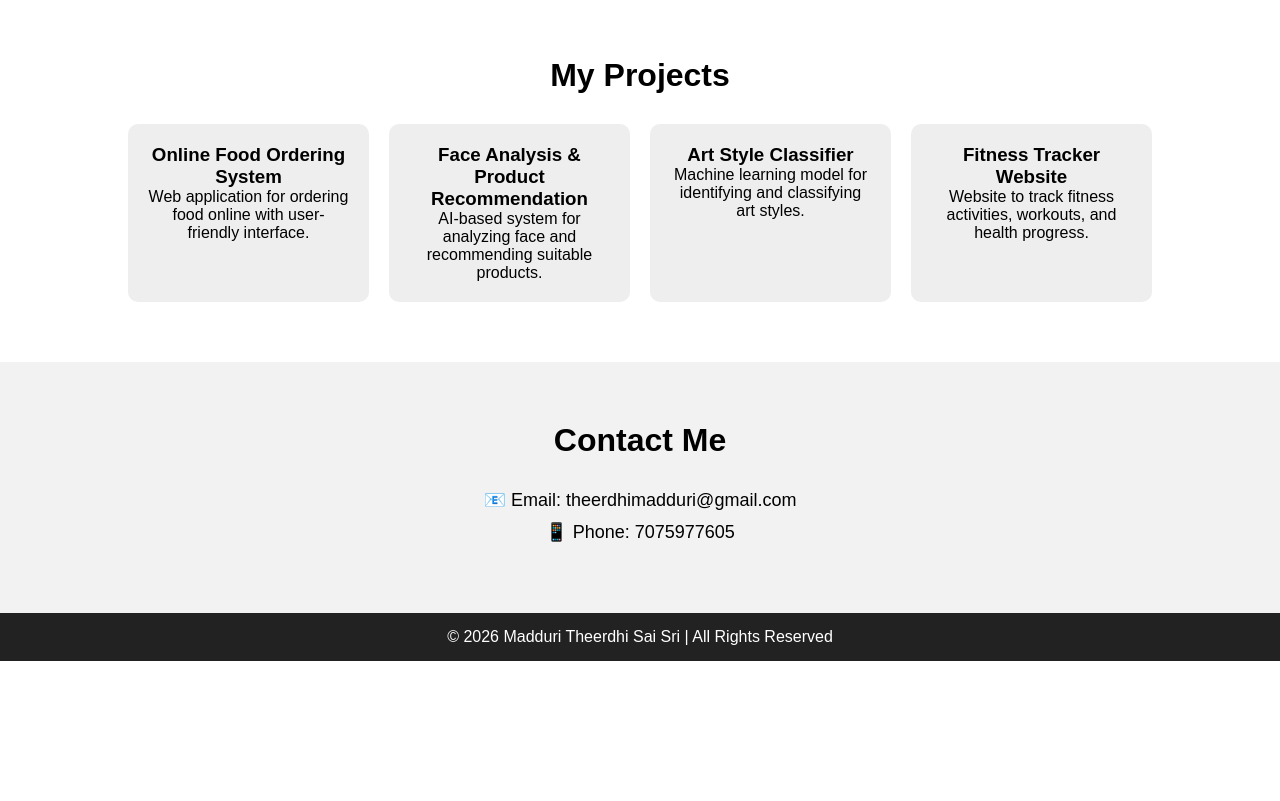
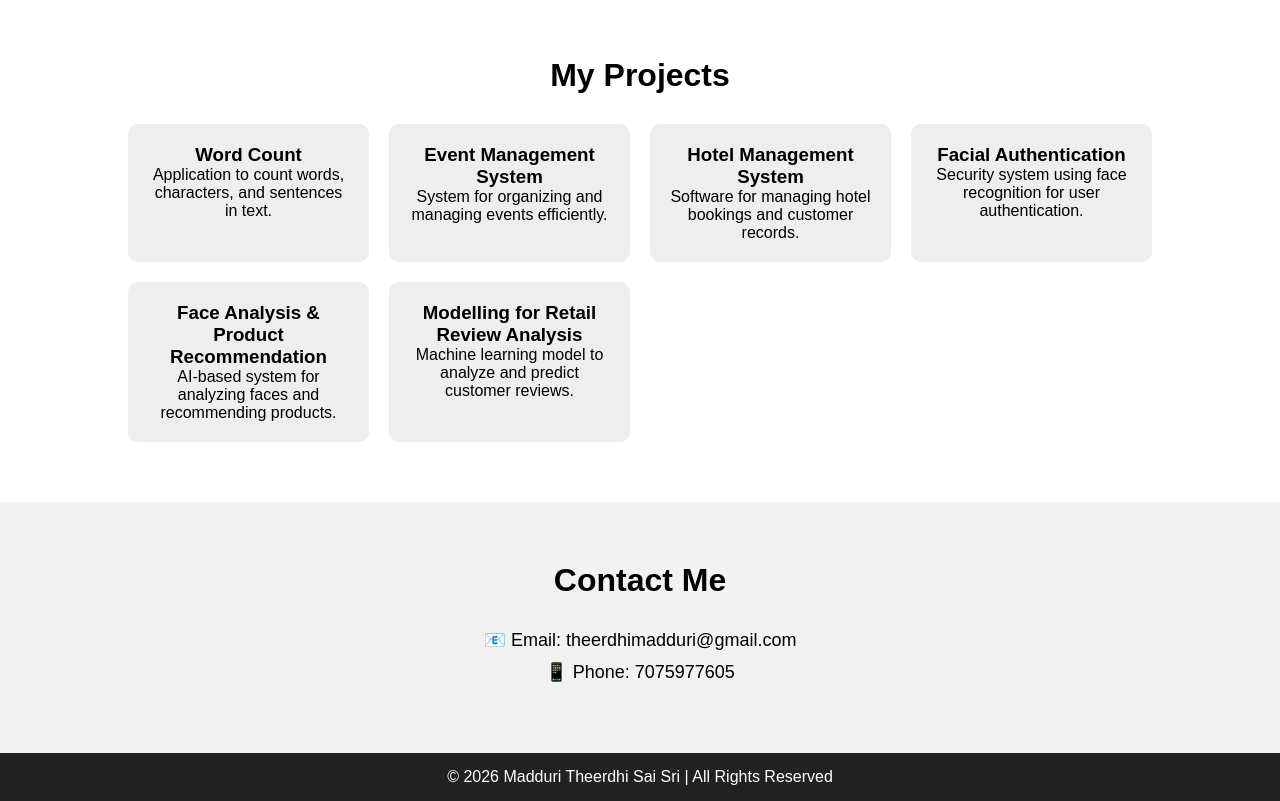
Before and after one commit to theerdhi/portfolio, a plain HTML site: page index.html in a window 1280 px wide. Shown: the part 1340-2141 px from the top of the page. Before the commit the page ends 2001 px from the top, so only its background shows below. Drawn offline with Linux system fonts and the light colour scheme.

Commit message:
Updated projects section

```diff
--- a/index.html
+++ b/index.html
@@ -83,23 +83,33 @@
     <div class="projects-box">
 
         <div class="project">
-            <h3>Online Food Ordering System</h3>
-            <p>Web application for ordering food online with user-friendly interface.</p>
+            <h3>Word Count</h3>
+            <p>Application to count words, characters, and sentences in text.</p>
+        </div>
+
+        <div class="project">
+            <h3>Event Management System</h3>
+            <p>System for organizing and managing events efficiently.</p>
+        </div>
+
+        <div class="project">
+            <h3>Hotel Management System</h3>
+            <p>Software for managing hotel bookings and customer records.</p>
+        </div>
+
+        <div class="project">
+            <h3>Facial Authentication</h3>
+            <p>Security system using face recognition for user authentication.</p>
         </div>
 
         <div class="project">
             <h3>Face Analysis & Product Recommendation</h3>
-            <p>AI-based system for analyzing face and recommending suitable products.</p>
+            <p>AI-based system for analyzing faces and recommending products.</p>
         </div>
 
         <div class="project">
-            <h3>Art Style Classifier</h3>
-            <p>Machine learning model for identifying and classifying art styles.</p>
-        </div>
-
-        <div class="project">
-            <h3>Fitness Tracker Website</h3>
-            <p>Website to track fitness activities, workouts, and health progress.</p>
+            <h3>Modelling for Retail Review Analysis</h3>
+            <p>Machine learning model to analyze and predict customer reviews.</p>
         </div>
 
     </div>
```
